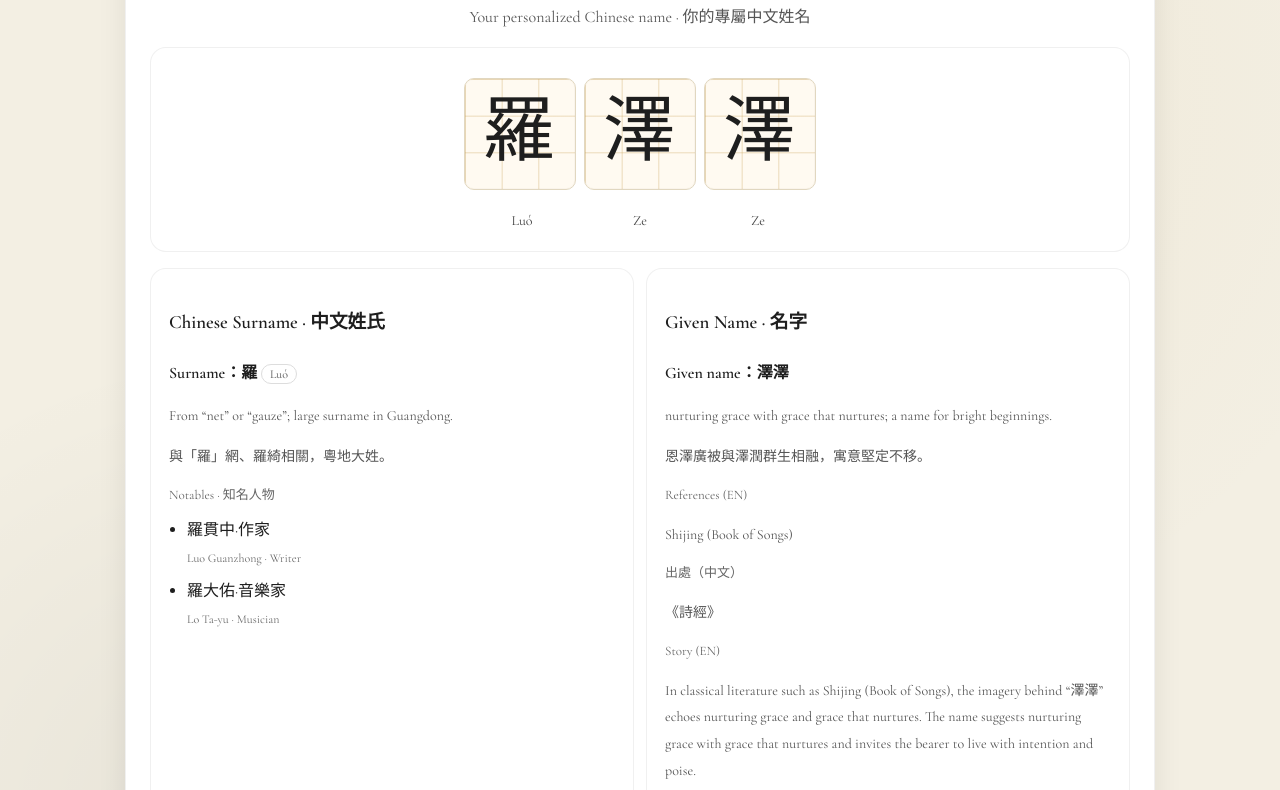
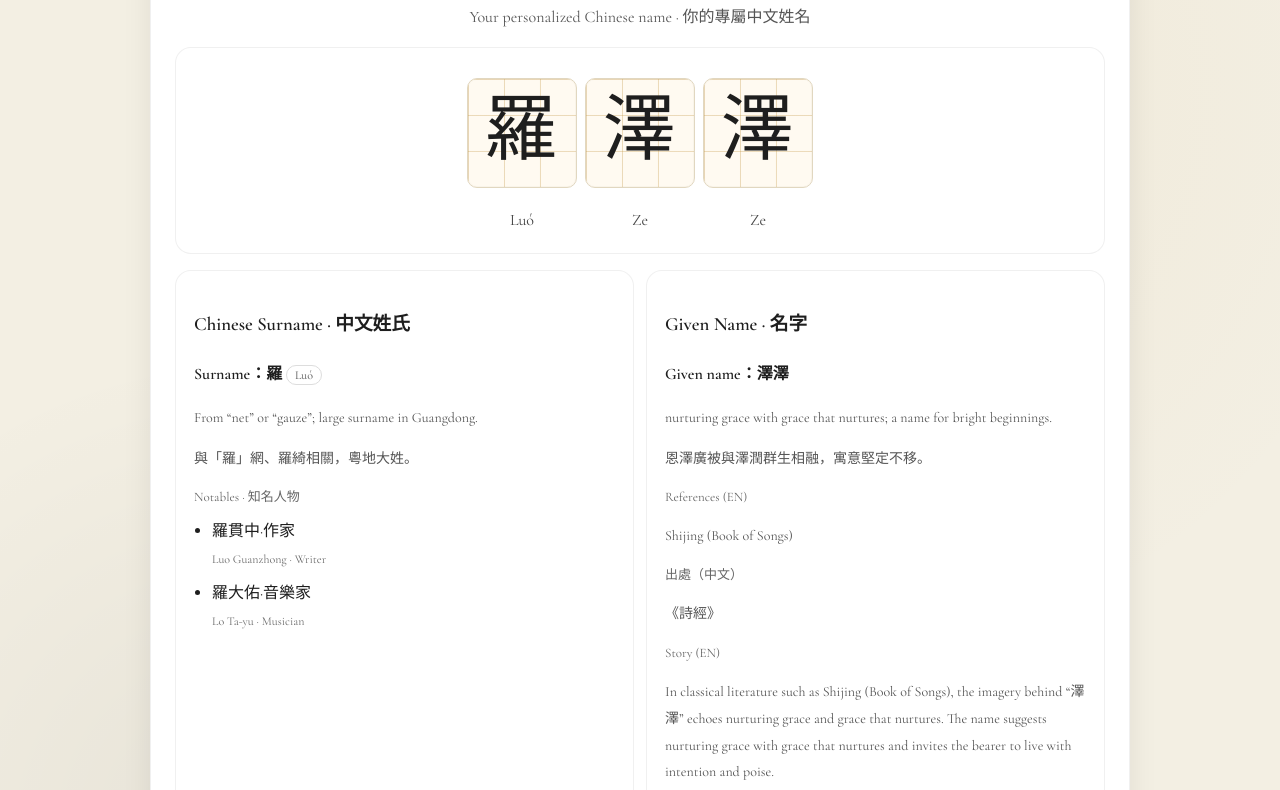
Before and after one commit to joy-trycoding/hanname, a plain HTML site: page result.html in a window 1280 px wide. Shown: the part 148-938 px from the top of the page. Drawn offline with nearby package versions, Linux system fonts and the light colour scheme.

Commit message:
更新響應式網頁

```diff
--- a/result.html
+++ b/result.html
@@ -6,9 +6,14 @@
 <title>HanName — Result</title>
 <link href="https://fonts.googleapis.com/css2?family=Cormorant+Garamond:wght@400;600&family=Noto+Serif+TC:wght@400;500&display=swap" rel="stylesheet" />
 <style>
-:root { --paper:#F3EFE3; --ink:#1E1E1E; --muted:#666; --gold:#c69d4e; }
+:root {
+  --paper:#F3EFE3; --ink:#1E1E1E; --muted:#666; --gold:#c69d4e;
+  --grid-gap: 8px;
+  --box-size: 110px; /* 會由 JS 依容器動態覆蓋 */
+}
+* { box-sizing: border-box; }
 body {
-  margin:0; padding:22px; background:var(--paper); color:var(--ink);
+  margin:0; padding:clamp(14px, 3.5vw, 22px); background:var(--paper); color:var(--ink);
   font-family:'Noto Serif TC','Cormorant Garamond',serif; line-height:1.8; overflow-x:hidden;
   animation:fadeIn .7s ease-out both;
   background-image:radial-gradient(ellipse at 70% 20%, rgba(198,157,78,.07), transparent 40%),
@@ -16,46 +21,70 @@ body {
 }
 @keyframes fadeIn { from{opacity:0;transform:translateY(6px)} to{opacity:1;transform:none} }
 .card {
-  max-width:980px;margin:16px auto;background:#fff;padding:24px;border-radius:16px;
+  width: min(980px, 100%);
+  margin:16px auto;
+  background:#fff;
+  padding:clamp(16px, 3.6vw, 24px);
+  border-radius:16px;
   box-shadow:0 10px 30px rgba(0,0,0,.08);border:1px solid rgba(0,0,0,.06);
   animation:fadeIn .8s .1s ease-out both;
 }
 h1 {font-family:'Cormorant Garamond',serif;text-align:center;margin:6px 0 0;
-    font-size:clamp(28px,5vw,42px);}
-.lead {color:#555;text-align:center;margin-top:6px;}
+    font-size:clamp(24px,5vw,42px);}
+.lead {color:#555;text-align:center;margin-top:6px;font-size:clamp(12px,2.8vw,16px);}
 .grid-wrap{text-align:center;margin:12px 0 0;}
-.grid-name{display:inline-flex;gap:8px;white-space:nowrap;align-items:stretch;justify-content:center;}
-.grid-box{width:110px;height:110px;position:relative;background:#fffaf1;border:1px solid #e1d7c0;
-          border-radius:10px;overflow:hidden;box-shadow:inset 0 0 0 1px rgba(0,0,0,.02);}
+.grid-name{
+  display:inline-flex;gap:var(--grid-gap);white-space:nowrap;align-items:stretch;justify-content:center;
+}
+.grid-box{
+  width:var(--box-size);height:var(--box-size);position:relative;background:#fffaf1;border:1px solid #e1d7c0;
+  border-radius:10px;overflow:hidden;box-shadow:inset 0 0 0 1px rgba(0,0,0,.02);
+}
 .grid-box::before{content:"";position:absolute;inset:0;
   background:linear-gradient(to right,rgba(198,157,78,.35)1px,transparent 1px)0 0/33.33% 100%,
              linear-gradient(to bottom,rgba(198,157,78,.35)1px,transparent 1px)0 0/100% 33.33%;
   pointer-events:none;}
-.grid-box .char{position:absolute;left:50%;top:50%;transform:translate(-50%,-52%);
-                font-size:72px;letter-spacing:2px;font-family:'Noto Serif TC',serif;}
-.pinyin-row{display:flex;gap:8px;justify-content:center;margin-top:8px;flex-wrap:wrap;}
-.pinyin-item{width:110px;text-align:center;font-size:14px;color:#444;font-family:'Cormorant Garamond',serif;}
-.block{background:#fff;border:1px solid rgba(0,0,0,.06);border-radius:16px;padding:18px;margin-top:16px;}
+.grid-box .char{
+  position:absolute;left:50%;top:50%;transform:translate(-50%,-52%);
+  font-size:calc(var(--box-size) * 0.66);
+  letter-spacing:2px;font-family:'Noto Serif TC',serif;
+}
+.pinyin-row{
+  display:flex;gap:var(--grid-gap);justify-content:center;margin-top:8px;flex-wrap:wrap;
+}
+.pinyin-item{
+  width:var(--box-size);text-align:center;
+  font-size:clamp(12px, 3.4vw, 16px);
+  color:#444;font-family:'Cormorant Garamond',serif;
+}
+.block{
+  background:#fff;border:1px solid rgba(0,0,0,.06);border-radius:16px;
+  padding:clamp(12px, 3.2vw, 18px);margin-top:16px;
+}
 .two-col{display:grid;grid-template-columns:1fr 1fr;gap:12px;}
-@media(max-width:720px){.two-col{grid-template-columns:1fr;}}
+@media(max-width:720px){.two-col{grid-template-columns:1fr;gap:10px;}}
 .actions{display:flex;gap:10px;justify-content:center;margin-top:16px;flex-wrap:wrap;}
-.btn{background:#1E1E1E;color:#fff;padding:10px 16px;border-radius:999px;text-decoration:none;border:none;cursor:pointer;}
+.btn{background:#1E1E1E;color:#fff;padding:10px 16px;border-radius:999px;text-decoration:none;border:none;cursor:pointer;font-size:clamp(14px,3.6vw,16px);}
 .btn.secondary{background:#fff;color:#1E1E1E;border:1px solid #1E1E1E;}
-.note{color:#555;font-size:14px;line-height:1.9;text-align:left;white-space:pre-wrap;word-break:break-word;}
+.note{color:#555;font-size:clamp(13px,3.3vw,14px);line-height:1.9;text-align:left;white-space:pre-wrap;word-break:break-word;}
 .err{color:#b00020;background:#fff3f3;border:1px solid #f2c7c7;padding:12px;border-radius:12px;margin-top:12px;}
-.subtle{color:#666;font-size:13px;margin:6px 0 0;}
+.subtle{color:#666;font-size:clamp(12px,3.2vw,13px);margin:6px 0 0;}
 ul.clean{margin:6px 0 0;padding-left:18px;}
-ul.clean li{margin:8px 0;}
-li .en-line{display:block;color:#6a6a6a;font-size:12px;margin-top:3px;}
+ul.clean li{margin:8px 0;word-break:break-word;}
+li .en-line{display:block;color:#6a6a6a;font-size:clamp(11px,3vw,12px);margin-top:3px;}
 .chips{display:flex;gap:6px;flex-wrap:wrap;margin-top:6px;}
 .chip{font-size:12px;border:1px solid #ddd;padding:2px 8px;border-radius:999px;color:#555;}
-.modal{position:fixed;inset:0;background:rgba(0,0,0,.6);display:none;align-items:center;justify-content:center;z-index:9999;}
+.modal{position:fixed;inset:0;background:rgba(0,0,0,.6);display:none;align-items:center;justify-content:center;z-index:9999;padding:16px;}
 .modal.show{display:flex;}
-.modal-card{background:#fff;border-radius:16px;padding:16px;width:min(480px,96vw);}
-.modal-head{display:flex;justify-content:space-between;align-items:center;margin-bottom:10px;}
+.modal-card{
+  background:#fff;border-radius:16px;
+  padding:16px;width:min(520px,96vw);
+  max-height:96vh; overflow:auto;  /* 手機可滾動 */
+}
+.modal-head{display:flex;justify-content:space-between;align-items:center;margin-bottom:10px;gap:8px;}
 .close{background:transparent;border:none;font-size:20px;cursor:pointer;}
 .canvas-wrap{display:flex;justify-content:center;}
-#poster{width:100%;height:auto;max-width:420px;}
+#poster{width:100%;height:auto;max-width:480px;}
 .small{color:#666;font-size:12px;text-align:center;margin-top:6px;}
 </style>
 </head>
@@ -67,7 +96,7 @@ li .en-line{display:block;color:#6a6a6a;font-size:12px;margin-top:3px;}
   <div id="errorBox" class="err" style="display:none"></div>
 
   <div class="block">
-    <div class="grid-wrap">
+    <div class="grid-wrap" id="gridWrap">
       <div id="nameGrid" class="grid-name"></div>
       <div id="pinyinRow" class="pinyin-row"></div>
     </div>
@@ -114,21 +143,25 @@ li .en-line{display:block;color:#6a6a6a;font-size:12px;margin-top:3px;}
     <div class="canvas-wrap">
       <canvas id="poster" width="1080" height="1920"></canvas>
     </div>
-    <div class="small">Long-press to save · 長按圖片儲存　#HanName #FindChineseName</div>
+    <div class="small">#HanName #FindChineseName</div>
     <div style="text-align:center;margin-top:8px;">
       <a id="dlPoster" class="btn" download="HanName-Share.png">Download</a>
     </div>
   </div>
 </div>
 
-<!-- 外部資料（使用 defer，並確保在 inline 腳本之前） -->
+<!-- 外部資料（建議用 defer，並確保在 inline 腳本之前） -->
 <script src="surnameData.js" defer></script>
 <script src="givenNameData.js" defer></script>
-
 <script>
 window.addEventListener('load', () => {
   const $ = (id) => document.getElementById(id);
   const errorBox = $('errorBox');
+  const gridWrap = $('gridWrap');
+
+  // 用於 resize 重算九宮格
+  let CURRENT_NAME = '';
+  let CURRENT_PINYIN_MAP = {};
 
   // --- 小工具 ---
   function showError(msg) { errorBox.style.display='block'; errorBox.textContent=msg; console.error(msg); }
@@ -153,7 +186,25 @@ window.addEventListener('load', () => {
     for (let i = 0; i < chars.length; i++) map[chars[i]] = parts[i] || parts[0] || '';
     return map;
   }
+
+  // 動態計算九宮格盒子尺寸（避免手機跑版）
+  function computeBoxSize(nameLen){
+    const wrapWidth = gridWrap.clientWidth || document.body.clientWidth;
+    const gap = parseFloat(getComputedStyle(document.documentElement).getPropertyValue('--grid-gap')) || 8;
+    // 留一點邊距
+    const usable = wrapWidth - 12 - gap*(nameLen-1);
+    const box = Math.floor(usable / nameLen);
+    // 限制範圍（手機 72px 起，桌機最多 110px）
+    return Math.max(72, Math.min(110, box));
+  }
+
   function buildGrid(name, pinyinMap) {
+    CURRENT_NAME = name;
+    CURRENT_PINYIN_MAP = pinyinMap || {};
+    // 設定自適應尺寸
+    const size = computeBoxSize(name.length);
+    gridWrap.style.setProperty('--box-size', size + 'px');
+
     const g = $('nameGrid'), p = $('pinyinRow');
     g.innerHTML=''; p.innerHTML='';
     Array.from(name).forEach(ch=>{
@@ -168,6 +219,14 @@ window.addEventListener('load', () => {
       p.appendChild(py);
     });
   }
+
+  // 視窗改變時，重算一次九宮格
+  let resizeTimer = null;
+  window.addEventListener('resize', () => {
+    if (!CURRENT_NAME) return;
+    clearTimeout(resizeTimer);
+    resizeTimer = setTimeout(()=> buildGrid(CURRENT_NAME, CURRENT_PINYIN_MAP), 120);
+  });
 
   // --- Notables 英文職銜對照（fallback） ---
   const TITLE_EN = {
@@ -273,7 +332,7 @@ window.addEventListener('load', () => {
     const rows = (traits || []).slice(0,5);
     if (!rows.length) return;
 
-    // 區塊標題
+    // 標題
     const headerH = 38;
     ctx.save();
     ctx.font = '30px Cormorant Garamond';
@@ -446,7 +505,7 @@ window.addEventListener('load', () => {
     ctx.fill();
     ctx.restore();
 
-    // 上方膠囊標籤（加大與內容間距）
+    // 上方膠囊標籤
     const tagW = 260, tagH = 56;
     const tagX = cardX + 40, tagY = cardY - tagH/2;
     ctx.save();
@@ -462,7 +521,7 @@ window.addEventListener('load', () => {
     // 內容區
     const innerX = cardX + 64;
     const innerW = cardW - 128;
-    let y = cardY + 150; // 拉開與 HANNAME 距離
+    let y = cardY + 150;
 
     // —— 中文姓名（九宮格）——
     const chars = Array.from(fullName);
@@ -472,45 +531,28 @@ window.addEventListener('load', () => {
     const totalW = boxSize*count + gap*(count-1);
     let startX = innerX + Math.floor((innerW - totalW)/2);
     const gridY = y;
-    chars.forEach((ch, idx)=>{
-      drawCharGridBox(ctx, startX + idx*(boxSize+gap), gridY, boxSize, ch);
-    });
+    chars.forEach((ch, idx)=>{ drawCharGridBox(ctx, startX + idx*(boxSize+gap), gridY, boxSize, ch); });
     y = gridY + boxSize + 30;
 
     // —— 拼音（置中，最多 2 行）——
     ctx.font = '40px Cormorant Garamond';
     ctx.fillStyle = '#444';
     ctx.textAlign = 'center';
-    y = drawTextBlock(ctx, {
-      text: pinyin, x: innerX + innerW/2, y,
-      width: innerW, lineHeight: 54, font: '40px Cormorant Garamond',
-      fillStyle: '#444', maxLines: 2, align:'center'
-    });
+    y = drawTextBlock(ctx, { text:pinyin, x: innerX + innerW/2, y, width: innerW, lineHeight: 54, font: '40px Cormorant Garamond', fillStyle: '#444', maxLines: 2, align:'center' });
 
     // 分隔線
     y += 18;
     ctx.strokeStyle = '#c69d4e'; ctx.lineWidth = 2;
-    ctx.beginPath();
-    ctx.moveTo(innerX + innerW*0.25, y);
-    ctx.lineTo(innerX + innerW*0.75, y);
-    ctx.stroke();
+    ctx.beginPath(); ctx.moveTo(innerX + innerW*0.25, y); ctx.lineTo(innerX + innerW*0.75, y); ctx.stroke();
     y += 36;
 
     // —— 英文解釋（最多 5 行）——
     ctx.textAlign = 'left';
-    y = drawTextBlock(ctx, {
-      text: meanEN, x: innerX, y,
-      width: innerW, lineHeight: 48, font: '34px Cormorant Garamond',
-      fillStyle: '#222', maxLines: 5
-    });
+    y = drawTextBlock(ctx, { text: meanEN, x: innerX, y, width: innerW, lineHeight: 48, font: '34px Cormorant Garamond', fillStyle: '#222', maxLines: 5 });
     y += 24;
 
     // —— 中文解釋（最多 5 行）——
-    y = drawTextBlock(ctx, {
-      text: meanZH, x: innerX, y,
-      width: innerW, lineHeight: 50, font: '32px Noto Serif TC',
-      fillStyle: '#333', maxLines: 5
-    });
+    y = drawTextBlock(ctx, { text: meanZH, x: innerX, y, width: innerW, lineHeight: 50, font: '32px Noto Serif TC', fillStyle: '#333', maxLines: 5 });
     y += 30;
 
     // —— 性格關鍵字（5 項）：動態高度，避免文字或底部重疊 ——
```
